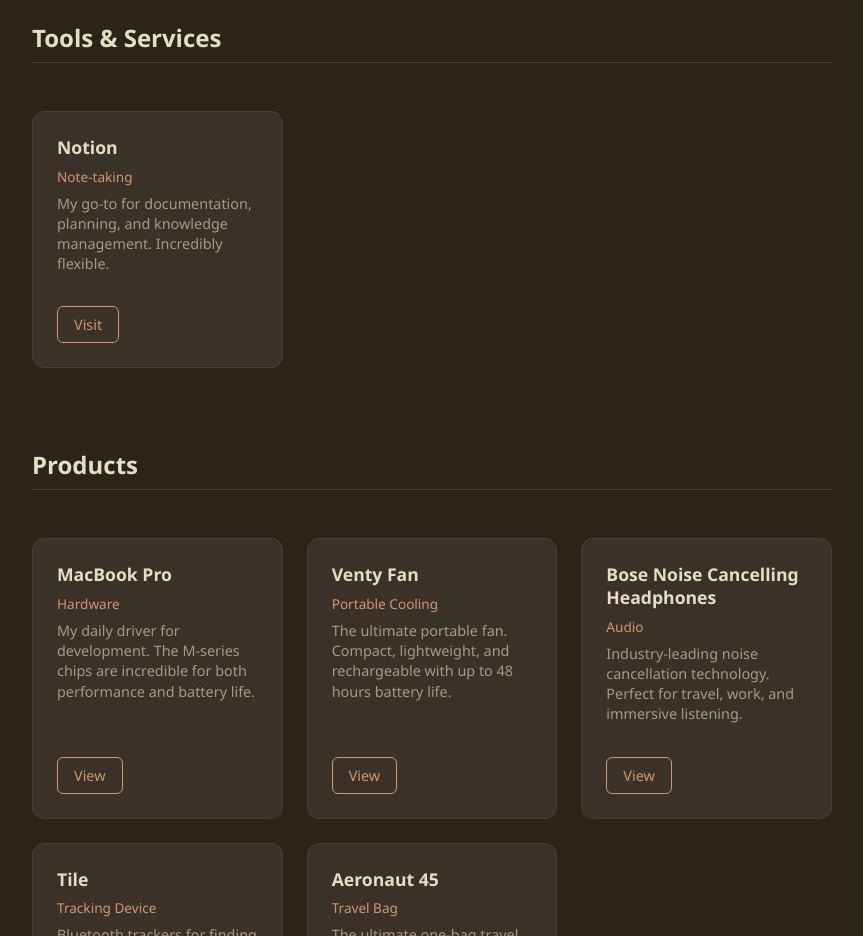
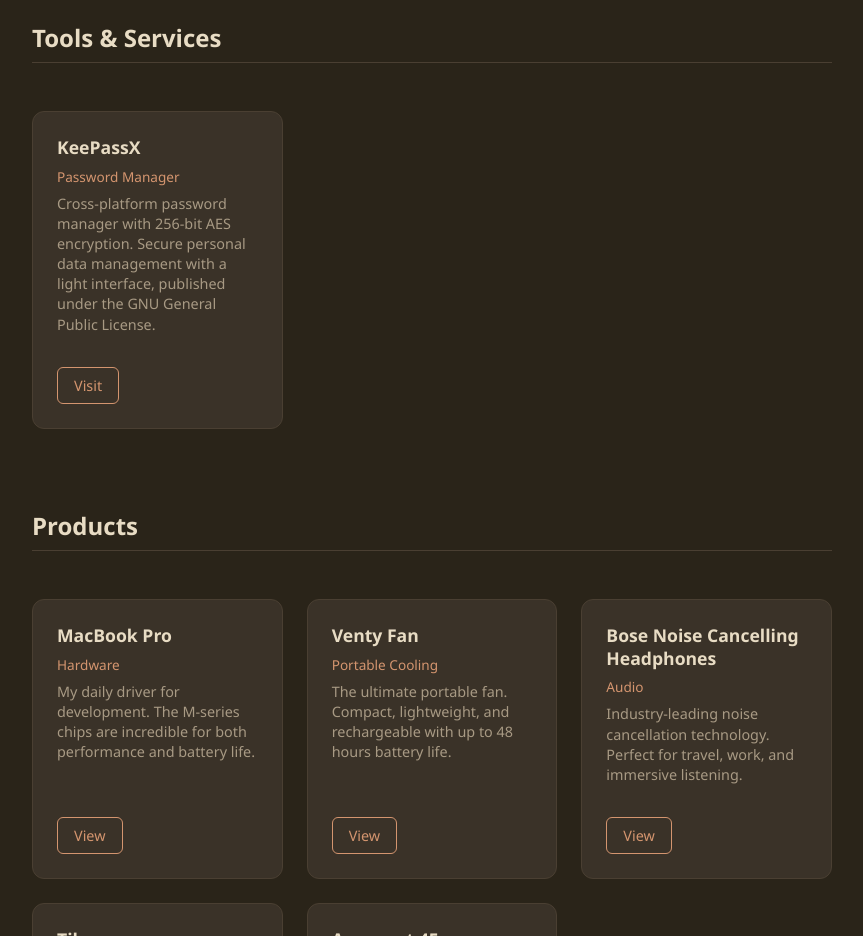
Before and after one commit to chasemp/523, a plain HTML site: page notable.html in a window 1280 px wide. Shown: the part 8800-9736 px from the top of the page, without its empty margins (208-1071 px from the left). Drawn offline with Linux system fonts and the light colour scheme.

Commit message:
Replace Notion with KeePassX in Tools & Services section

```diff
--- a/notable.html
+++ b/notable.html
@@ -496,12 +496,12 @@
           <h2 class="section-title">Tools & Services</h2>
             <div class="notable-item">
               <div class="item-content">
-                <h3 class="item-title">Notion</h3>
-                <p class="item-category">Note-taking</p>
-                <p class="item-description">My go-to for documentation, planning, and knowledge management. Incredibly flexible.</p>
+                <h3 class="item-title">KeePassX</h3>
+                <p class="item-category">Password Manager</p>
+                <p class="item-description">Cross-platform password manager with 256-bit AES encryption. Secure personal data management with a light interface, published under the GNU General Public License.</p>
               </div>
               <div class="item-actions">
-                <a href="https://notion.so" class="item-link" target="_blank" rel="noopener">Visit</a>
+                <a href="https://www.keepassx.org/" class="item-link" target="_blank" rel="noopener">Visit</a>
               </div>
             </div>
         </section>
```
